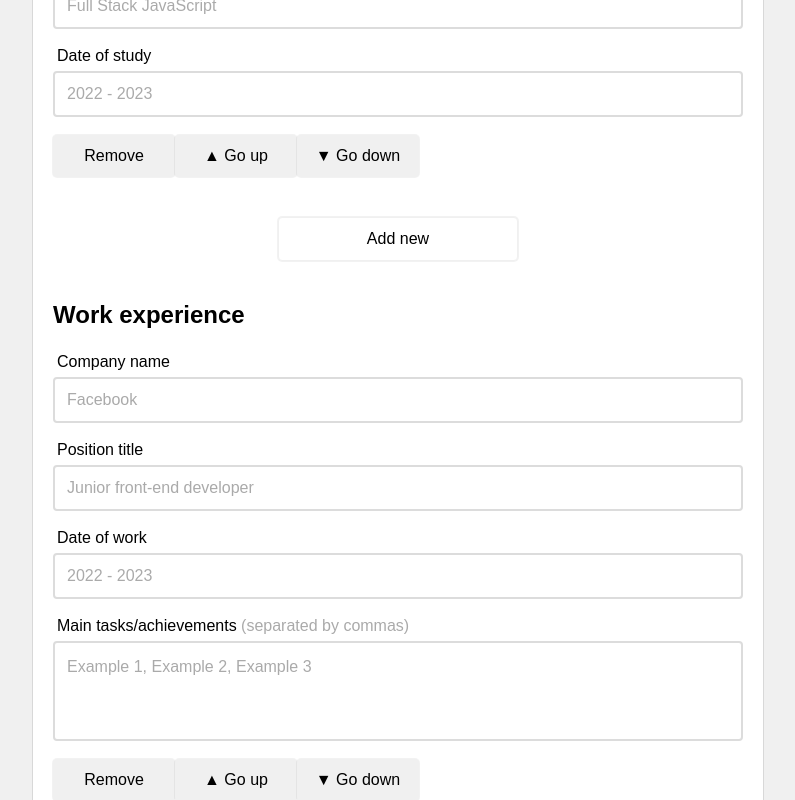
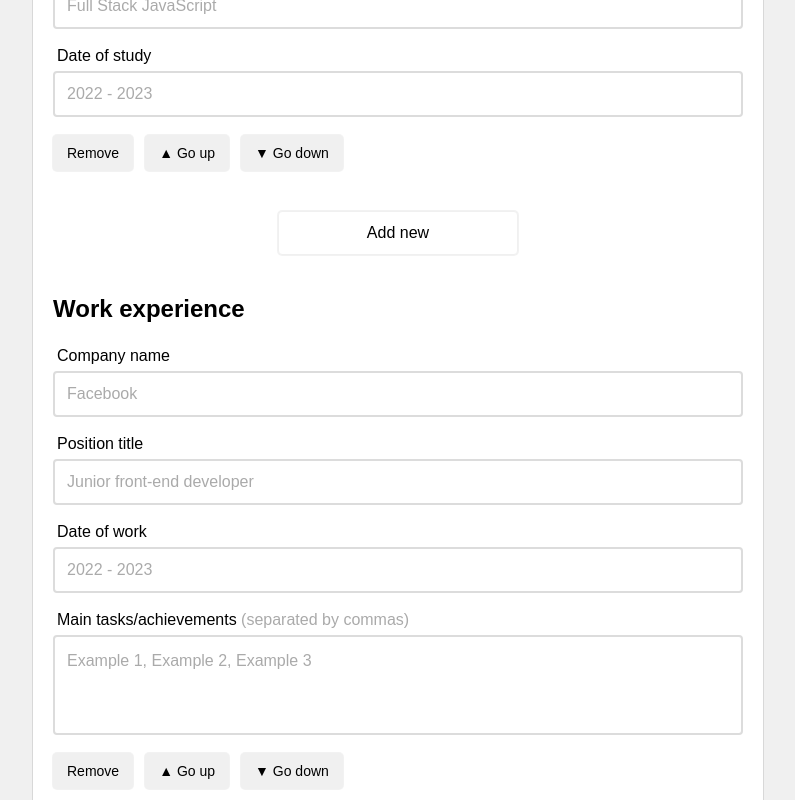
Before and after one commit to nelrnd/react-cv-application, a React (Create React App) app: page / in a window 1280 px wide. Shown: the part 1900-2700 px from the top of the page, without its empty margins (242-1037 px from the left). Built offline with nearby package versions, Linux system fonts and the light colour scheme.

Commit message:
Style small buttons and form unit bar

```diff
--- a/src/styles/App.css
+++ b/src/styles/App.css
@@ -81,3 +81,9 @@ button.outline {
   background-color: white;
   width: min(240px, 100%);
 }
+
+button.small {
+  font-size: 14px;
+  padding: 10px 14px;
+  min-width: unset;
+}
--- a/src/styles/Form.css
+++ b/src/styles/Form.css
@@ -17,6 +17,11 @@
 
 .form-unit {
   margin-bottom: 40px;
+}
+
+.form-unit .control {
+  display: flex;
+  gap: 12px;
 }
 
 .form-row {
```
